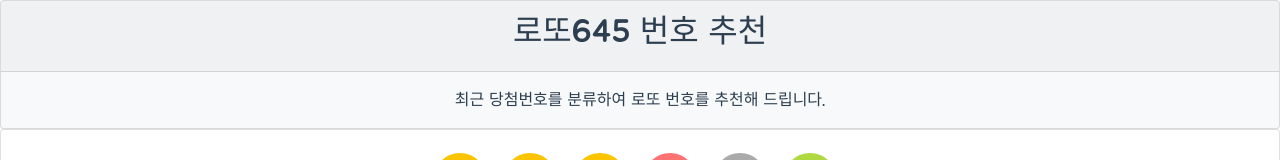
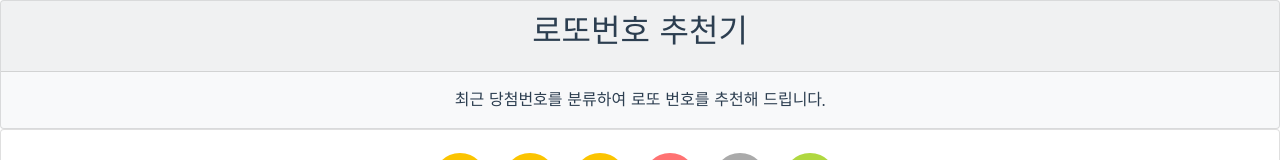
Before and after one commit to jk-20200102/vue, a Vue app in the folder vue-lotto-project/: page /#/ in a window 1280 px wide. Shown: the top 160 px of the page. Built offline with nearby package versions, Linux system fonts and the light colour scheme.

Commit message:
document.title로 화면제목 적용

```diff
--- a/vue-lotto-project/index.html
+++ b/vue-lotto-project/index.html
@@ -15,7 +15,7 @@
     <!-- 네이버 사이트 소유확인 태그 -->
     <meta name="naver-site-verification" content="b0f184f77e297399c767a9bab62315e0d22df5ef" />
 
-    <title>로또번호 추천</title>
+    <title>로또번호 추천기</title>
 
     <link rel="canonical" href="https://lotto645.netlify.app/index.html">
 
--- a/vue-lotto-project/src/components/Lotto.vue
+++ b/vue-lotto-project/src/components/Lotto.vue
@@ -5,7 +5,7 @@
       <div class="col mb-1">
         <div class="card text-black bg-light">
           <div class="card-header">
-            <h2>로또645 번호 추천</h2>
+            <h2>{{ documentTitle }}</h2>
           </div>
           <div class="mt-3 mb-3">
             최근 당첨번호를 분류하여 로또 번호를 추천해 드립니다.
@@ -348,6 +348,9 @@ export default {
 
       return weights
     },
+    documentTitle() {
+      return document.title
+    }
   },
   watch: {
     latelySize: function(newVal, oldVal) {
```
